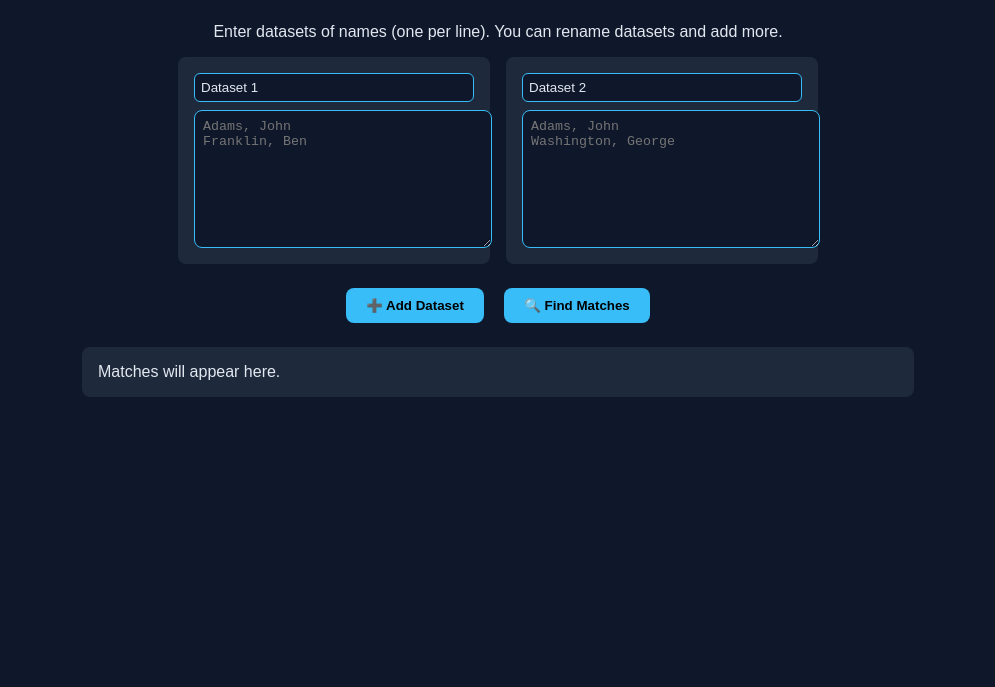
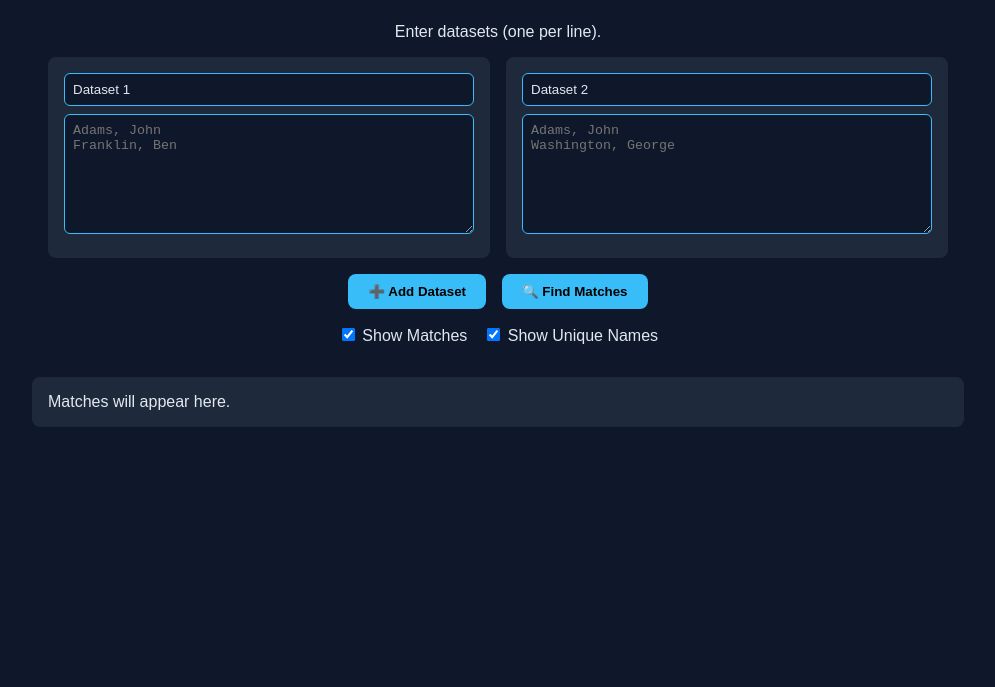
Before and after one commit to YutongHanOfficial/DatasetsComparison, a plain HTML site: page index.html in a window 1280 px wide. Shown: the part 113-800 px from the top of the page, without its empty margins (142-1137 px from the left). Drawn offline with Linux system fonts and the light colour scheme.

Commit message:
Layout fix + View toggle

```diff
--- a/index.html
+++ b/index.html
@@ -3,7 +3,7 @@
 <head>
   <meta charset="UTF-8" />
   <meta name="viewport" content="width=device-width, initial-scale=1.0"/>
-  <title>Name Matcher</title>
+  <title>Datasets Comparison</title>
   <style>
     body {
       font-family: Arial, sans-serif;
@@ -23,36 +23,41 @@
       justify-content: center;
       gap: 1rem;
       margin-bottom: 1rem;
+      width: 100%;
+      max-width: 900px;
     }
     .dataset {
+      flex: 1 1 280px;
       display: flex;
       flex-direction: column;
-      align-items: stretch;
       background: #1e293b;
       padding: 1rem;
       border-radius: 8px;
-      min-width: 280px;
+      box-sizing: border-box;
     }
-    .dataset input {
+    .dataset input,
+    .dataset textarea {
+      width: 100%;
+      box-sizing: border-box;
       margin-bottom: 0.5rem;
-      padding: 6px;
+      padding: 8px;
       border-radius: 6px;
       border: 1px solid #38bdf8;
       background: #0f172a;
       color: #e2e8f0;
     }
     textarea {
-      width: 100%;
       height: 120px;
-      padding: 8px;
-      border-radius: 8px;
-      border: 1px solid #38bdf8;
-      background: #0f172a;
-      color: #e2e8f0;
       resize: vertical;
     }
+    .controls {
+      display: flex;
+      flex-wrap: wrap;
+      justify-content: center;
+      gap: 1rem;
+      margin-bottom: 1rem;
+    }
     button {
-      margin: 0.5rem;
       padding: 10px 20px;
       border: none;
       border-radius: 8px;
@@ -65,13 +70,19 @@
     button:hover {
       background: #0ea5e9;
     }
+    .toggles {
+      display: flex;
+      gap: 1rem;
+      align-items: center;
+      margin-bottom: 1rem;
+    }
     .results {
       margin-top: 1rem;
       padding: 1rem;
       background: #1e293b;
       border-radius: 8px;
-      width: 90%;
-      max-width: 800px;
+      width: 100%;
+      max-width: 900px;
     }
     .group {
       margin-bottom: 1.5rem;
@@ -87,8 +98,8 @@
   </style>
 </head>
 <body>
-  <h1>Name Matcher</h1>
-  <p>Enter datasets of names (one per line). You can rename datasets and add more.</p>
+  <h1>Datasets Comparison</h1>
+  <p>Enter datasets (one per line).</p>
 
   <div class="datasets" id="datasets">
     <div class="dataset">
@@ -101,9 +112,14 @@
     </div>
   </div>
 
-  <div>
+  <div class="controls">
     <button onclick="addDataset()">➕ Add Dataset</button>
     <button onclick="findMatches()">🔍 Find Matches</button>
+  </div>
+
+  <div class="toggles">
+    <label><input type="checkbox" id="showMatches" checked> Show Matches</label>
+    <label><input type="checkbox" id="showUniques" checked> Show Unique Names</label>
   </div>
 
   <div class="results" id="results">Matches will appear here.</div>
@@ -130,6 +146,9 @@
         return { label, names };
       });
 
+      const showMatches = document.getElementById("showMatches").checked;
+      const showUniques = document.getElementById("showUniques").checked;
+
       // Map of name -> which datasets it appears in
       const nameMap = new Map();
       datasets.forEach(dataset => {
@@ -144,7 +163,8 @@
       const resultsDiv = document.getElementById("results");
       resultsDiv.innerHTML = "";
 
-      // Group matches (in 2+ datasets)
+      // Matches
+      if (showMatches) {
         const grouped = {};
         nameMap.forEach((sets, name) => {
           if (sets.size > 1) {
@@ -154,11 +174,7 @@
           }
         });
 
-      if (Object.keys(grouped).length === 0) {
-        const noMatches = document.createElement("p");
-        noMatches.textContent = "No matches found.";
-        resultsDiv.appendChild(noMatches);
-      } else {
+        if (Object.keys(grouped).length > 0) {
           const header = document.createElement("h2");
           header.textContent = "Matches";
           resultsDiv.appendChild(header);
@@ -182,8 +198,10 @@
             resultsDiv.appendChild(groupDiv);
           });
         }
+      }
 
-      // Unique names (only in 1 dataset)
+      // Unique names
+      if (showUniques) {
         const uniquesByDataset = {};
         nameMap.forEach((sets, name) => {
           if (sets.size === 1) {
@@ -218,6 +236,12 @@
           });
         }
       }
+
+      // If nothing selected
+      if (!showMatches && !showUniques) {
+        resultsDiv.textContent = "No sections selected. Please enable Matches and/or Unique Names.";
+      }
+    }
   </script>
 </body>
 </html>
```
Lines whose indentation alone changed are shown as unchanged.
